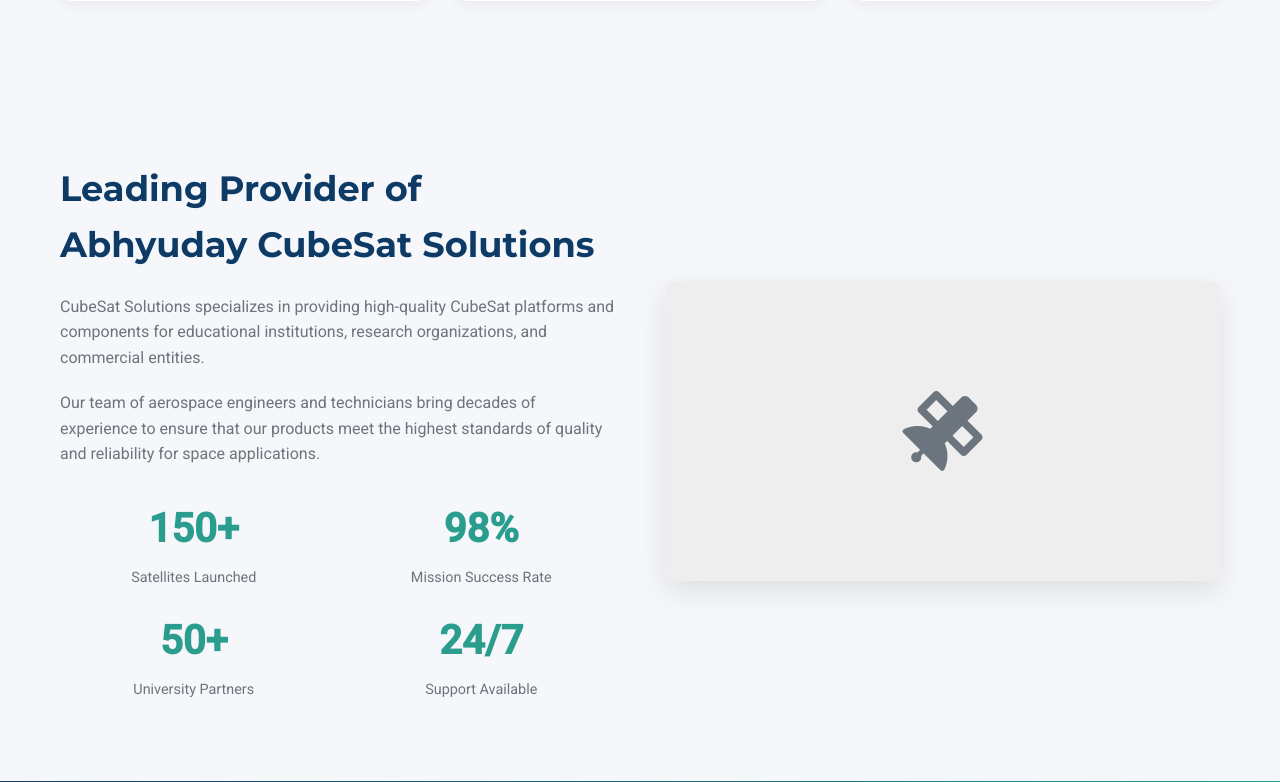
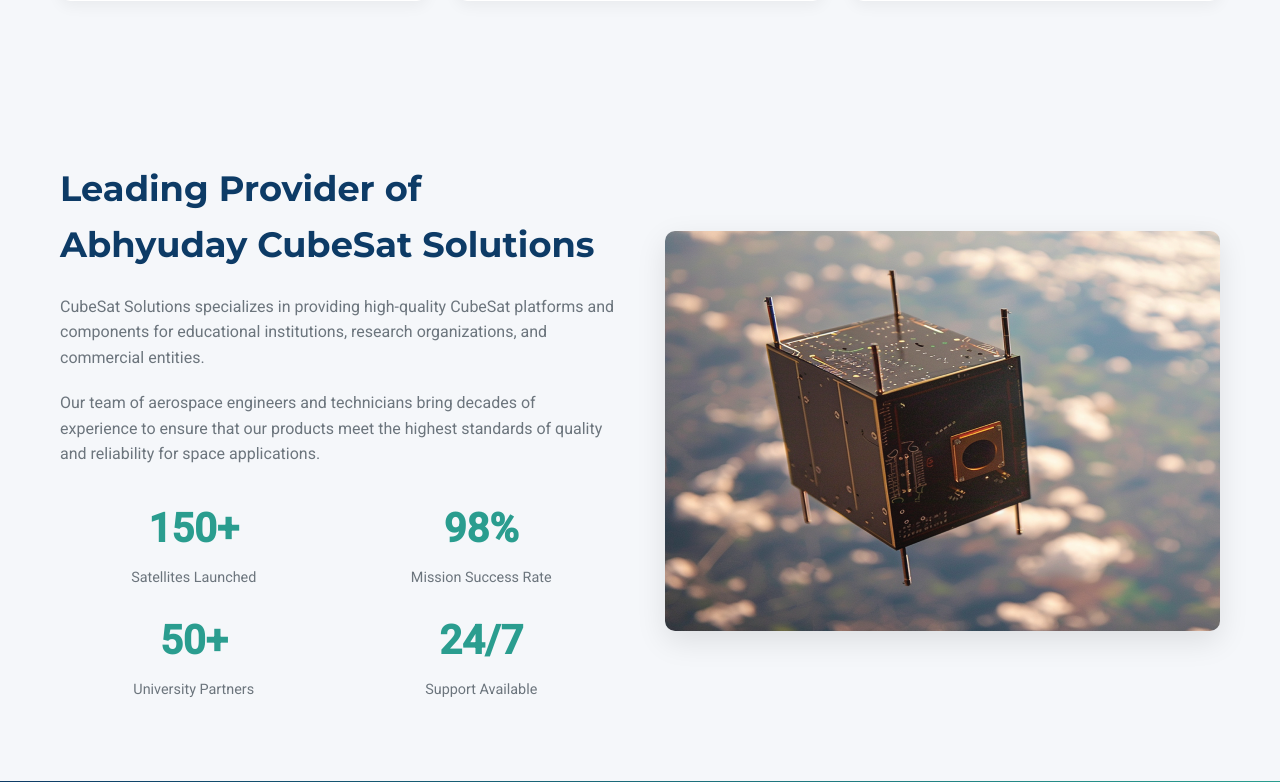
Before and after one commit to HarviJain-57/cubesat, a Flask app: page / in a window 1280 px wide. Shown: the part 3010-3792 px from the top of the page. Run offline with Flask 3, Linux system fonts and the light colour scheme.

Commit message:
update about image

```diff
--- a/project/templates/components/about.html
+++ b/project/templates/components/about.html
@@ -26,10 +26,12 @@
                 </div>
             </div>
 
-            <div class="about-image">
-                <div style="background-color: #eee; height: 300px; display: flex; align-items: center; justify-content: center; color: var(--gray);">
-                    <i class="fas fa-satellite" style="font-size: 80px;"></i>
-                </div>
+           <div class="about-image">
+             <img src="{{ url_for('static', filename='images/about-img.png') }}"
+                    alt="About Image"
+                    style="width: 810px; height: 400px; object-fit: cover; border-radius: 8px;">
+          </div>
+
             </div>
         </div>
     </div>
```
Also changed, not shown: project/static/images/about-img.png (added).
